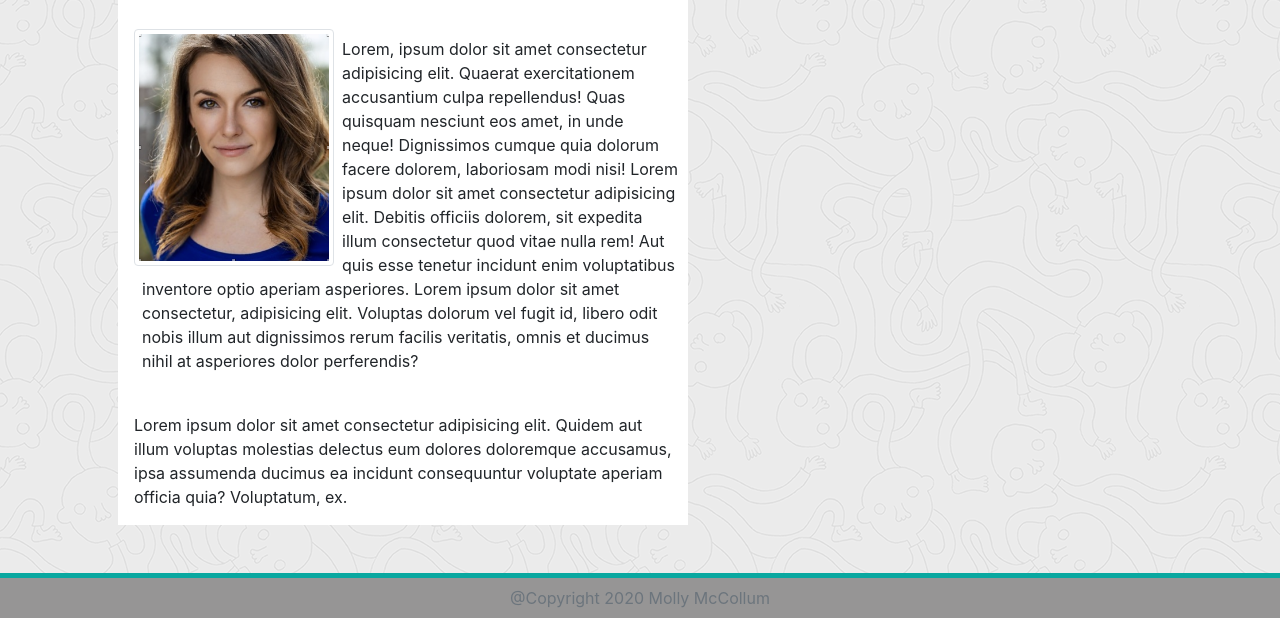
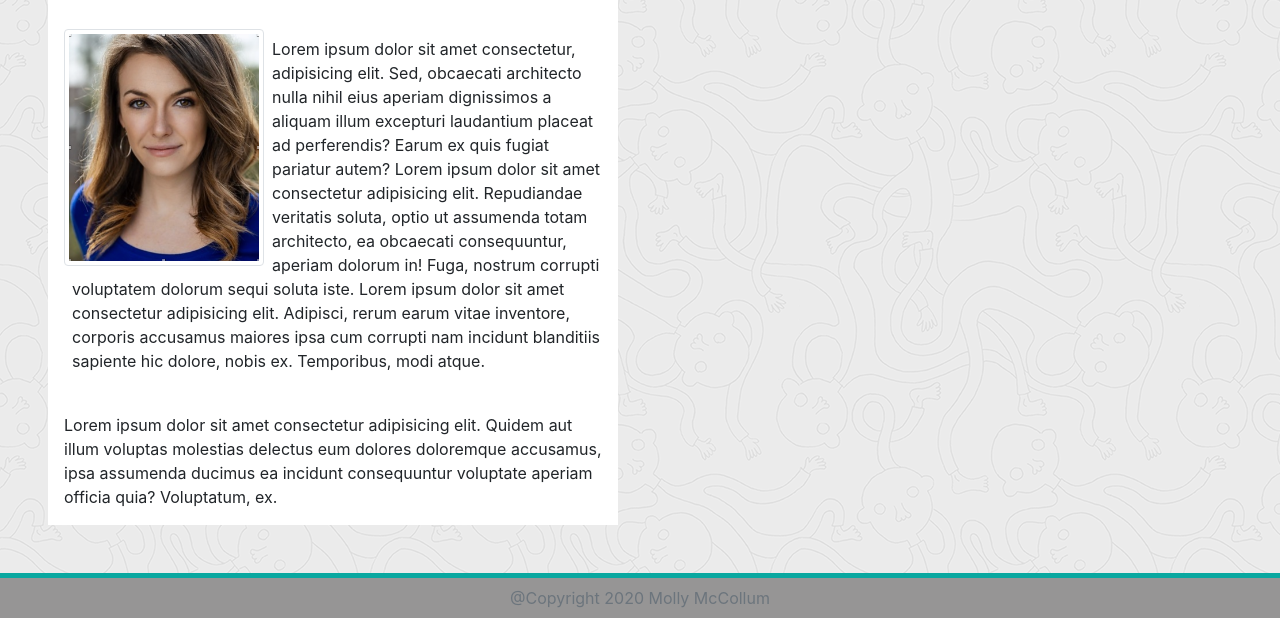
Before and after one commit to mollymccollumwx/my-portfolio, a plain HTML site: page index.html in a window 1280 px wide. Shown: the part 182-800 px from the top of the page. Drawn offline with nearby package versions, Linux system fonts and the light colour scheme.

Commit message:
Added float-left to all the container classes in the main elements.

```diff
--- a/index.html
+++ b/index.html
@@ -63,7 +63,7 @@
 
 
     <!--About Me Container-->
-    <main class="container">
+    <main class="container float-left">
       <div class="row">
         <div class="col-lg-6 white-background m-5">
           <!--Header-->
@@ -84,18 +84,15 @@
                 />
 
                 <p class="m-3">
-                  Lorem, ipsum dolor sit amet consectetur adipisicing elit.
-                  Quaerat exercitationem accusantium culpa repellendus! Quas
-                  quisquam nesciunt eos amet, in unde neque! Dignissimos cumque
-                  quia dolorum facere dolorem, laboriosam modi nisi! Lorem ipsum
-                  dolor sit amet consectetur adipisicing elit. Debitis officiis
-                  dolorem, sit expedita illum consectetur quod vitae nulla rem!
-                  Aut quis esse tenetur incidunt enim voluptatibus inventore
-                  optio aperiam asperiores. Lorem ipsum dolor sit amet
-                  consectetur, adipisicing elit. Voluptas dolorum vel fugit id,
-                  libero odit nobis illum aut dignissimos rerum facilis
-                  veritatis, omnis et ducimus nihil at asperiores dolor
-                  perferendis?
+                  Lorem ipsum dolor sit amet consectetur, adipisicing elit. Sed,
+                  obcaecati architecto nulla nihil eius aperiam dignissimos a aliquam
+                  illum excepturi laudantium placeat ad perferendis? Earum ex quis fugiat
+                  pariatur autem? Lorem ipsum dolor sit amet consectetur adipisicing elit.
+                  Repudiandae veritatis soluta, optio ut assumenda totam architecto, ea
+                  obcaecati consequuntur, aperiam dolorum in! Fuga, nostrum corrupti voluptatem
+                  dolorum sequi soluta iste. Lorem ipsum dolor sit amet consectetur adipisicing elit.
+                  Adipisci, rerum earum vitae inventore, corporis accusamus maiores ipsa cum corrupti nam
+                  incidunt blanditiis sapiente hic dolore, nobis ex. Temporibus, modi atque.
                 </p>
 
             </div>
@@ -116,7 +113,7 @@
 
     </main>
 
-    <footer class="footer position-fixed py-2">
+    <footer class="footer position-fixed mt-auto py-2">
       <div id="footer" class="text-center text-muted">
         <span> @Copyright 2020 Molly McCollum </span>
       </div>
```
Also changed, not shown: contact.html (+1 -1 lines), portfolio.html (+1 -1 lines).
